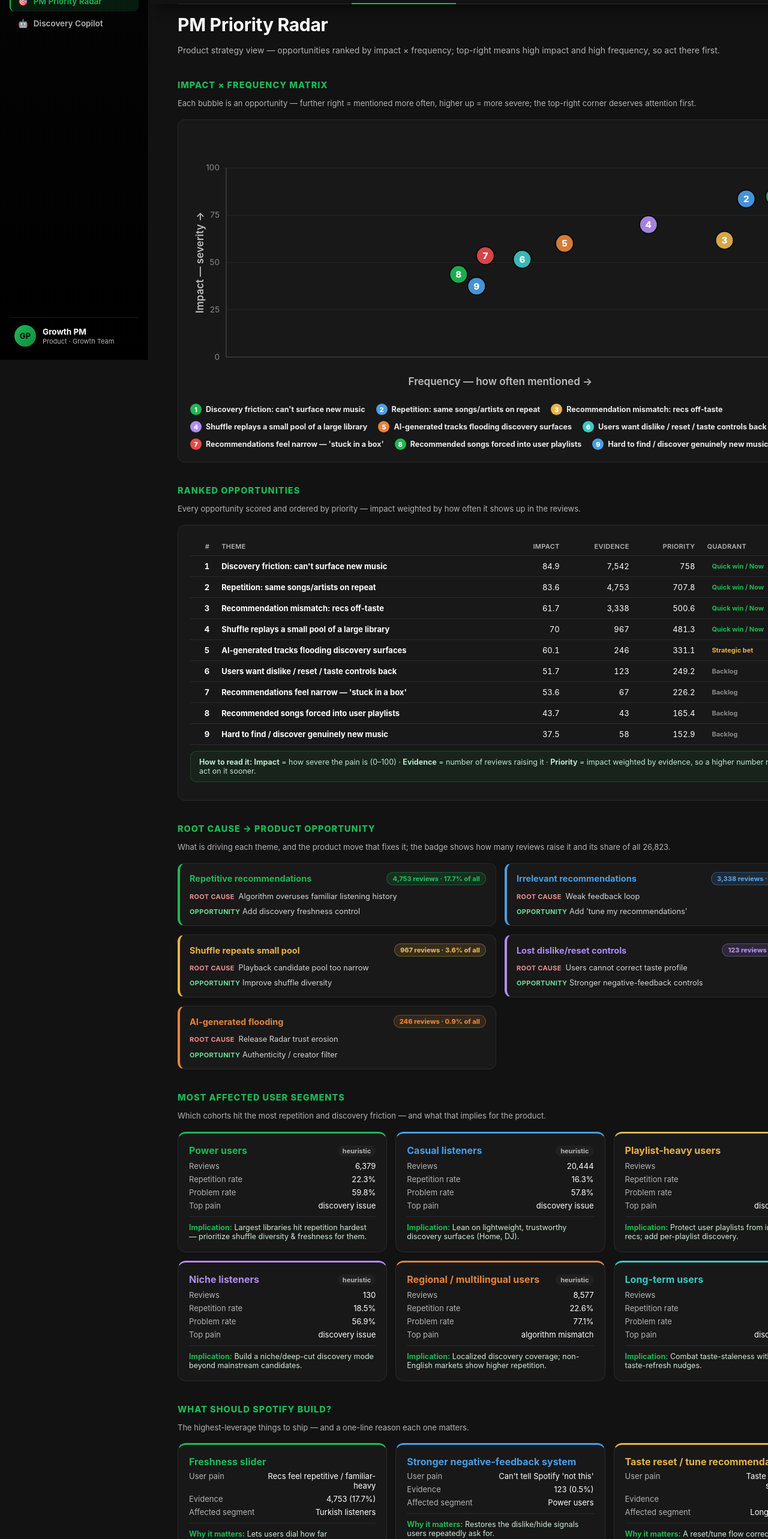
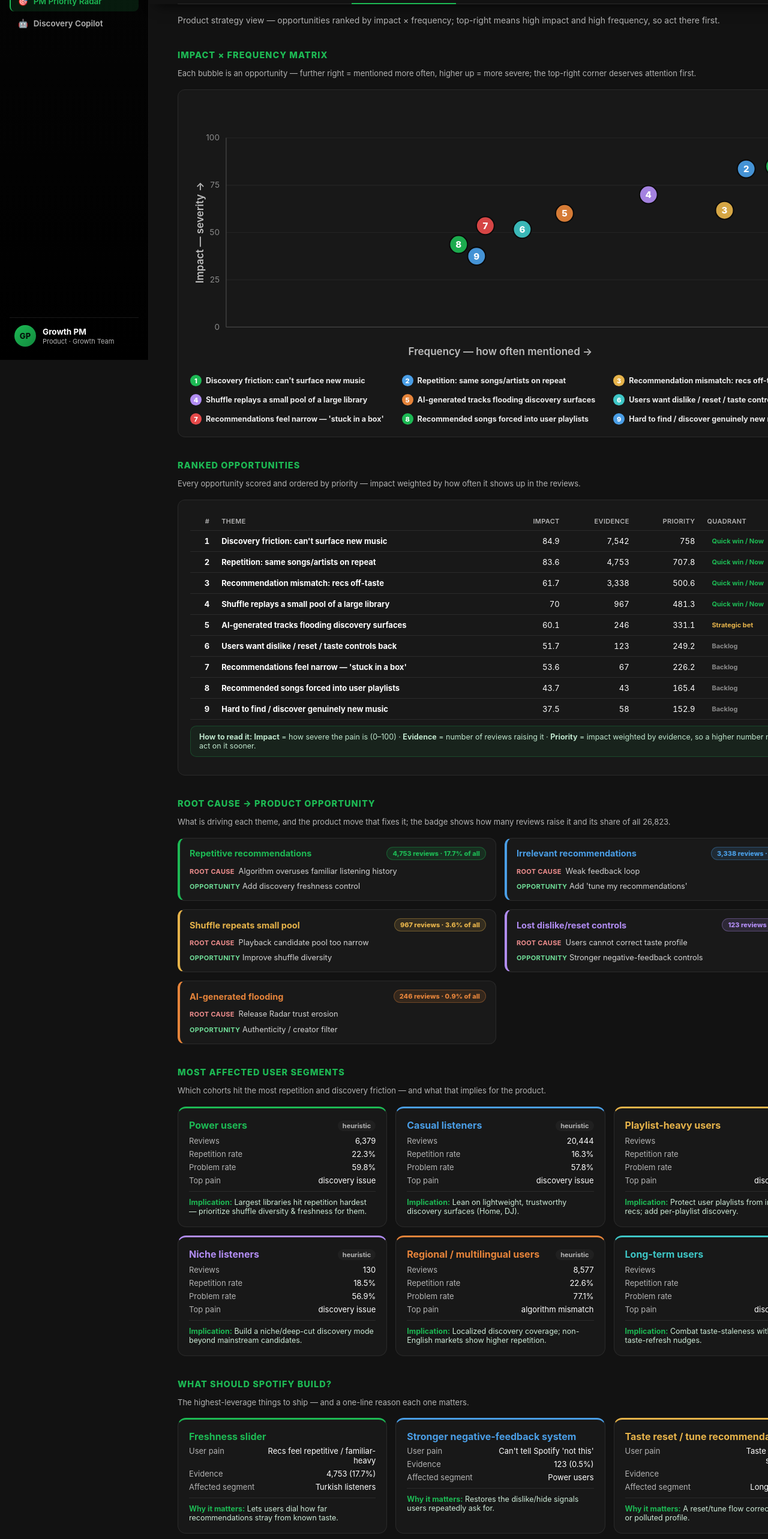
Before and after one commit to shruthisenthil2000/gl-spotify-review-discovery-engine, a Next.js app in the folder vercel-dashboard/: page /priority in a window 1280 px wide. Shown: the part 200-2766 px from the top of the page at 60% size. Built offline with nearby package versions, Linux system fonts and the light colour scheme.

Commit message:
Refine PM priority radar findings and legend

```diff
--- a/vercel-dashboard/app/globals.css
+++ b/vercel-dashboard/app/globals.css
@@ -828,7 +828,9 @@ html, body { overflow-x: clip; }
 
 /* ===== PM Priority Radar ===== */
 /* scatter legend (numbered points) */
-.scatter-legend { display: flex; flex-wrap: wrap; gap: 10px 18px; margin-top: 14px; }
+.scatter-legend { display: grid; grid-template-columns: repeat(3, 1fr); gap: 13px 24px; margin-top: 16px; }
+@media (max-width: 820px) { .scatter-legend { grid-template-columns: repeat(2, 1fr); } }
+@media (max-width: 520px) { .scatter-legend { grid-template-columns: 1fr; } }
 .sl-item { display: inline-flex; align-items: center; gap: 7px; font-size: 12.5px; color: #ececec; font-weight: 700; }
 .sl-dot { width: 19px; height: 19px; border-radius: 50%; color: #fff; font-weight: 800;
   font-size: 11px; display: inline-flex; align-items: center; justify-content: center; flex-shrink: 0; }
--- a/vercel-dashboard/app/priority/page.tsx
+++ b/vercel-dashboard/app/priority/page.tsx
@@ -22,10 +22,15 @@ export default function Priority() {
   if (!e) return <p className="muted">Loading…</p>;
   const radar = e.priority_radar || [];
   const insights = e.insights || [];
+  // findings derived from the scraped reviews (for the summary)
+  const top3 = radar.slice(0, 3);
+  const top3sum = top3.reduce((a, r) => a + r.frequency, 0);
+  const segsByProblem = (x?.segment_cards ?? []).slice().sort((a, b) => (b.problem_rate || 0) - (a.problem_rate || 0));
+  const oppsByEv = (x?.opportunities ?? []).filter((o) => o.evidence != null)
+    .slice().sort((a, b) => (b.evidence as number) - (a.evidence as number));
 
   return (
     <>
-      <h1>PM Priority Radar</h1>
       <p className="page-sub wide wide-line">Product strategy view — opportunities ranked by impact × frequency; top-right means high impact and high frequency, so act there first.</p>
 
       <Tag>Impact × Frequency matrix</Tag>
@@ -156,16 +161,16 @@ export default function Priority() {
         );
       })}
 
-      <Tag>Section summary</Tag>
+      <Tag>Section summary · what the reviews tell us</Tag>
       <div className="concl-card">
         <ul className="concl">
-          <li><b style={{ color: PAL[0] }}>Impact × Frequency matrix —</b> plots every opportunity by how often it's mentioned vs how severe it is; the top-right cluster is where to act first.</li>
-          <li><b style={{ color: PAL[1] }}>Ranked opportunities —</b> a single priority order; {radar[0] && <>“{radar[0].opportunity}” tops the list at priority {radar[0].priority_score}.</>}</li>
-          <li><b style={{ color: PAL[2] }}>Root cause → opportunity —</b> ties each pain to its driver (red) and the product fix (green), sized by review evidence.</li>
-          <li><b style={{ color: PAL[3] }}>Most affected segments —</b> regional/multilingual and power users carry the highest problem rates, so localisation and control features matter most.</li>
-          <li><b style={{ color: PAL[4] }}>What should Spotify build —</b> the highest-leverage shippable features, each tied to a specific user pain.</li>
-          <li><b style={{ color: PAL[5] }}>Expected impact —</b> every build is backed by a measurable slice of the 26,823 scraped reviews and a clear user it helps.</li>
-          <li><b style={{ color: PAL[6] }}>PM-ready insights —</b> the issues ranked by severity, each with real review quotes as evidence.</li>
+          {radar[0] && <li><b style={{ color: PAL[0] }}>Discovery is the #1 problem —</b> “{radar[0].opportunity}” is both the most-raised ({radar[0].frequency.toLocaleString()} reviews) and most severe (impact {radar[0].impact}) issue, well ahead of everything else.</li>}
+          {top3.length === 3 && <li><b style={{ color: PAL[1] }}>Three themes carry the load —</b> discovery friction, repetition, and recommendation mismatch together account for <b>{top3sum.toLocaleString()}</b> reviews of high-priority evidence.</li>}
+          <li><b style={{ color: PAL[2] }}>One common root cause —</b> across themes, complaints trace back to the algorithm leaning on familiar listening history and giving users too little control to steer it.</li>
+          {segsByProblem.length >= 2 && <li><b style={{ color: PAL[3] }}>Non-English and heavy users hurt most —</b> {segsByProblem[0].segment} ({(segsByProblem[0].problem_rate * 100).toFixed(0)}% problem rate) and {segsByProblem[1].segment} ({(segsByProblem[1].problem_rate * 100).toFixed(0)}%) face the worst discovery friction.</li>}
+          {oppsByEv[0] && <li><b style={{ color: PAL[4] }}>Clear, sizeable demand for fixes —</b> the most-backed build, “{oppsByEv[0].name}”, maps to {(oppsByEv[0].evidence as number).toLocaleString()} reviews ({(((oppsByEv[0].evidence as number) / TOTAL) * 100).toFixed(0)}% of the dataset).</li>}
+          <li><b style={{ color: PAL[5] }}>Negative sentiment is concentrated —</b> frustration clusters in repetition and discovery-failure reviews, repeated consistently in real user quotes across regions.</li>
+          <li><b style={{ color: PAL[6] }}>Bottom line —</b> Spotify's discovery problem is one of control and freshness, not catalogue — users want to steer recommendations away from the familiar and toward genuinely new music.</li>
         </ul>
       </div>
     </>
```
